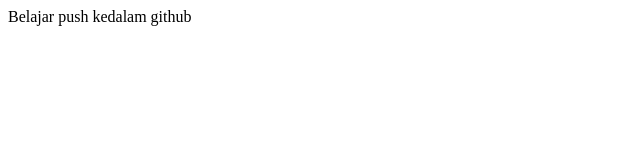
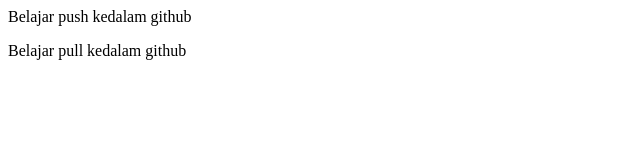
Before and after one commit to kyno20/repo-github, a plain HTML site: page index.html in a window 1280 px wide. Shown: the whole page, without its empty margins (0-640 px from the left). Drawn offline with Linux system fonts and the light colour scheme.

Commit message:
Update index.html

```diff
--- a/index.html
+++ b/index.html
@@ -1 +1,2 @@
 <p>Belajar push kedalam github</p>
+<p>Belajar pull kedalam github</p>
```
